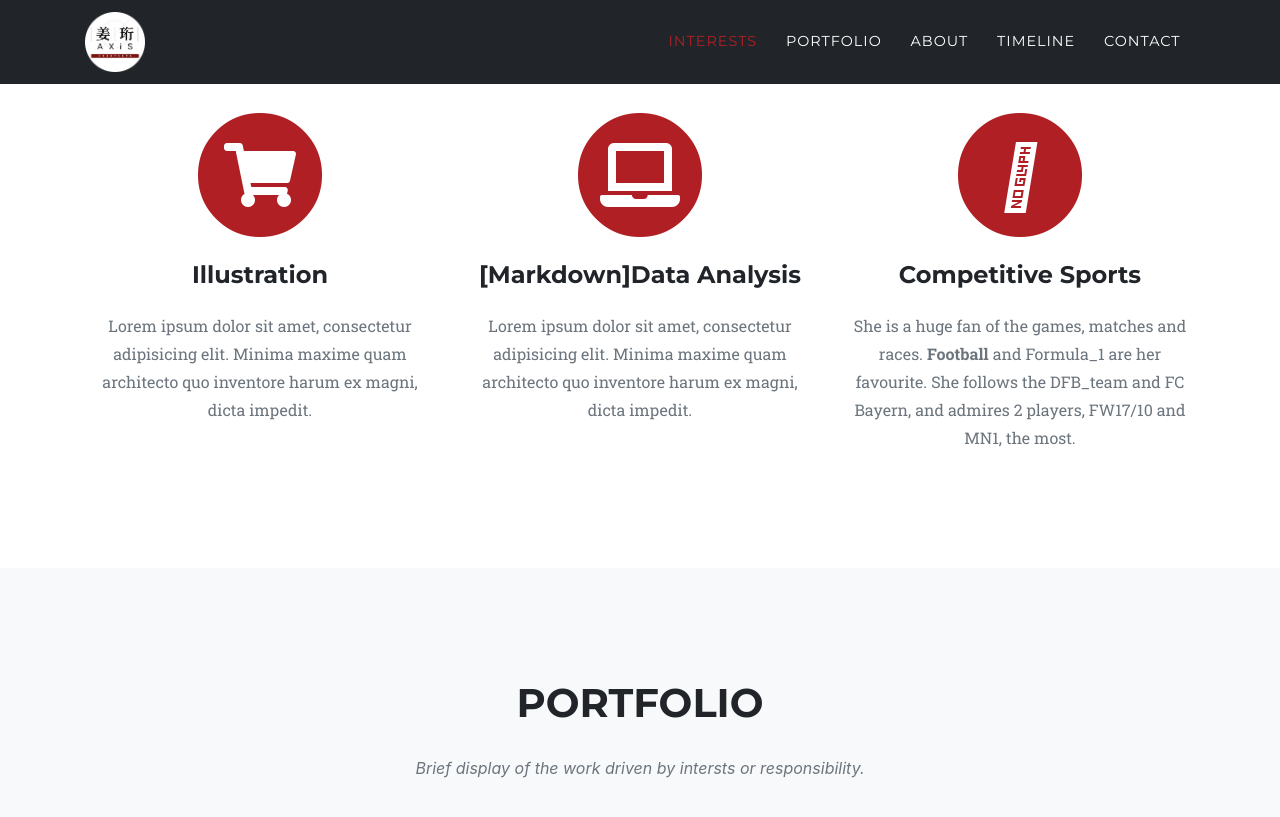
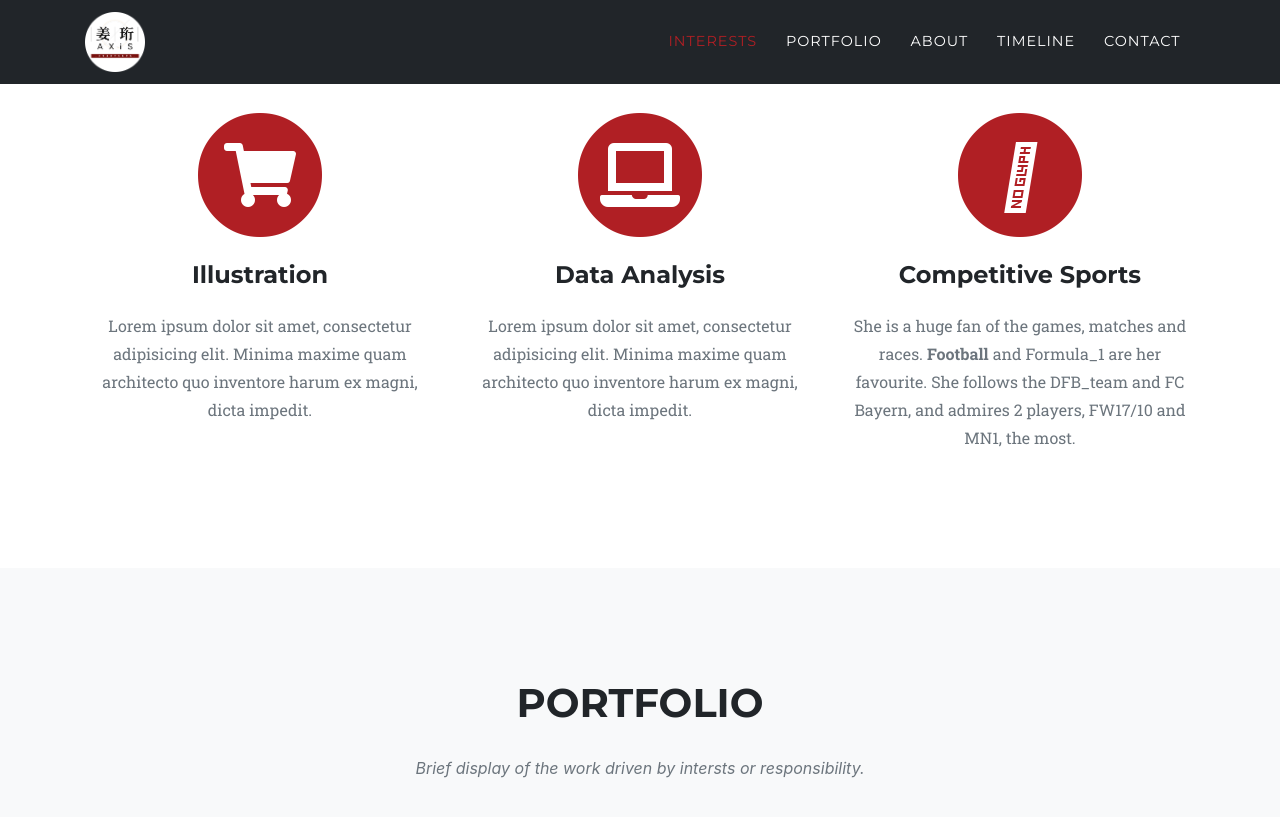
Before and after one commit to JiayuREN1127/JiayuREN1127.github.io, a Jekyll site: the page built from index.md, in a window 1280 px wide and 900 px high, scrolled down 991 px, cut to the strip 0-833 px from the top of the window. Shown: the top 817 px of the strip. Built offline with Jekyll 4.4.1, drawn with Linux system fonts in a browser that asks for light colours; some web fonts are replaced.

Commit message:
Update sitetext.yml

```diff
--- a/_data/sitetext.yml
+++ b/_data/sitetext.yml
@@ -24,7 +24,7 @@
       - title: "Illustration"
         desc: "Lorem ipsum dolor sit amet, consectetur adipisicing elit. Minima maxime quam architecto quo inventore harum ex magni, dicta impedit."
         icon: fas fa-shopping-cart   #find more at https://fontawesome.com/icons
-      - title: "[Markdown]Data Analysis"
+      - title: "**Data Analysis**"
         desc: "Lorem ipsum dolor sit amet, consectetur adipisicing elit. Minima maxime quam architecto quo inventore harum ex magni, dicta impedit."
         icon: fas fa-laptop
       - title: "Competitive Sports"
```
